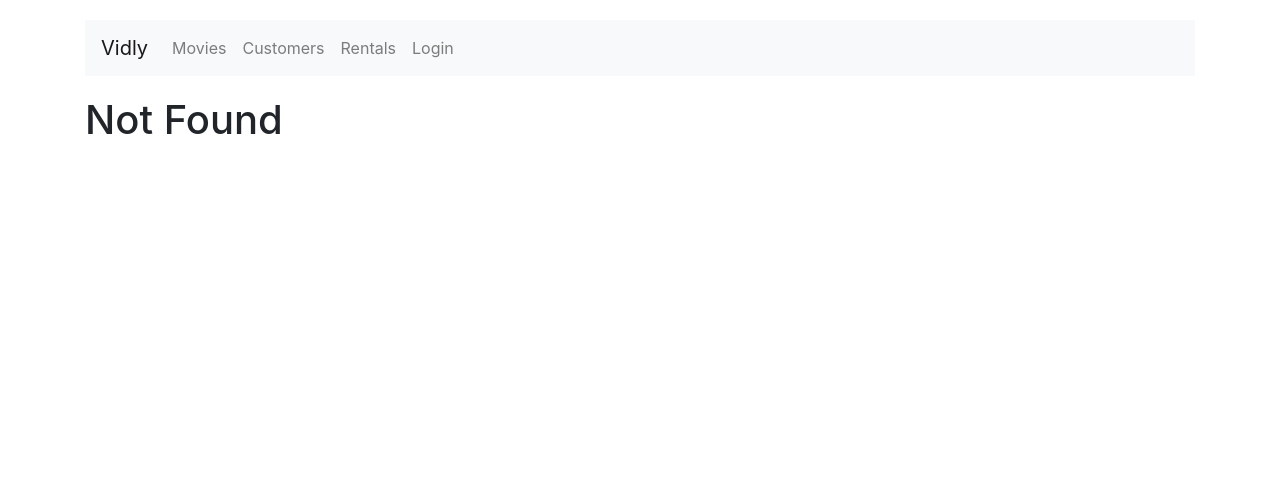
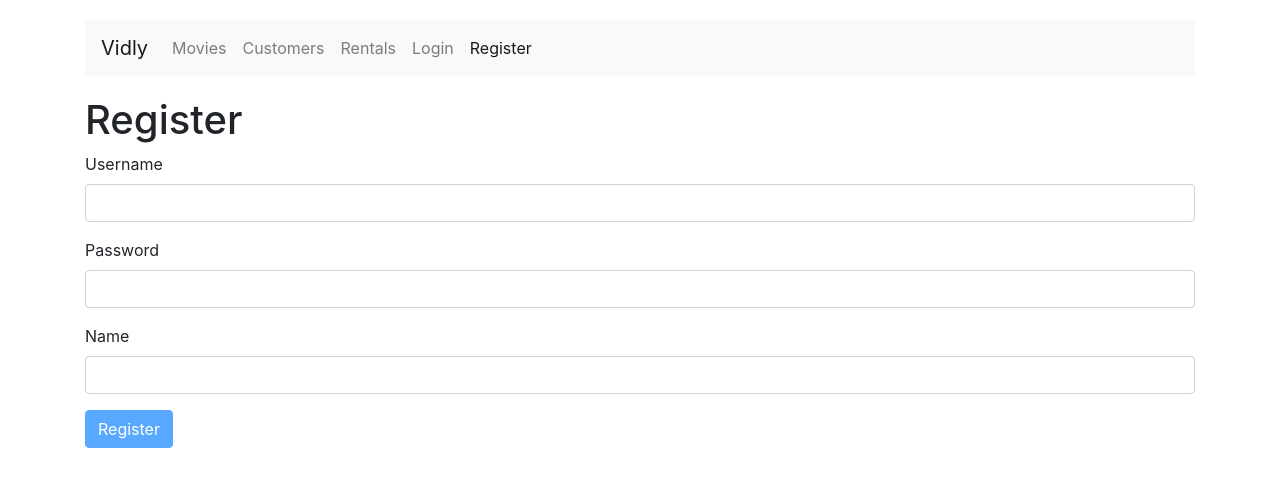
Before and after one commit to bijay11/movieapp, a React (Create React App) app: page /register in a window 1280 px wide. Before the commit this address led to /not-found. Shown: the top 486 px of the page. Built offline with nearby package versions, Linux system fonts and the light colour scheme.

Commit message:
Register Form Page/Component added

```diff
--- a/src/App.js
+++ b/src/App.js
@@ -7,6 +7,7 @@
 import Rentals from "./components/rentals";
 import NotFound from "./components/notFound";
 import LoginForm from "./components/loginForm";
+import RegisterForm from "./components/registerForm";
 import "./App.css";
 
 function App() {
@@ -15,6 +16,7 @@
       <NavBar />
       <Switch>
         <Route path="/login" component={LoginForm} />
+        <Route path="/register" component={RegisterForm} />
         <Route path="/movies/:id" component={MovieForm} />
         <Route path="/movies" component={Movies} />
         <Route path="/customers" component={Customers} />
--- a/src/components/navbar.jsx
+++ b/src/components/navbar.jsx
@@ -40,6 +40,11 @@
               Login
             </NavLink>
           </li>
+          <li className="nav-item">
+            <NavLink className="nav-link" to="/register">
+              Register
+            </NavLink>
+          </li>
         </ul>
       </div>
     </nav>
--- /dev/null
+++ b/src/components/registerForm.jsx
@@ -0,0 +1,35 @@
+import React from "react";
+import Form from "./common/form";
+import Joi from "joi-browser";
+
+class RegisterForm extends Form {
+  state = {
+    data: { username: "", password: "", name: "" },
+    errors: {},
+  };
+  //setting outside of state since it is not supposed to change
+  schema = {
+    username: Joi.string().required().email().label("Username"),
+    password: Joi.string().min(5).required().label("Password"),
+    name: Joi.string().required().label("Name"),
+  };
+  doSubmit = () => {
+    //Call the server
+    console.log("Submitted");
+  };
+  render() {
+    return (
+      <div>
+        <h1>Register</h1>
+        <form onSubmit={this.handleSubmit}>
+          {this.renderInput("username", "Username")}
+          {this.renderInput("password", "Password", "password")}
+          {this.renderInput("name", "Name")}
+          {this.renderButton("Register")}
+        </form>
+      </div>
+    );
+  }
+}
+
+export default RegisterForm;
```
